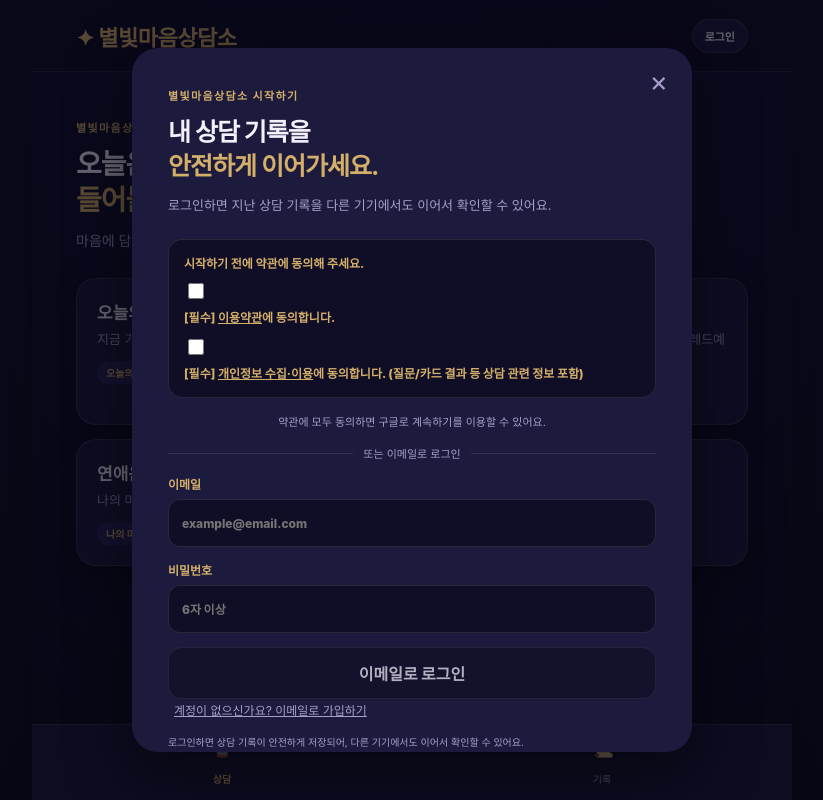
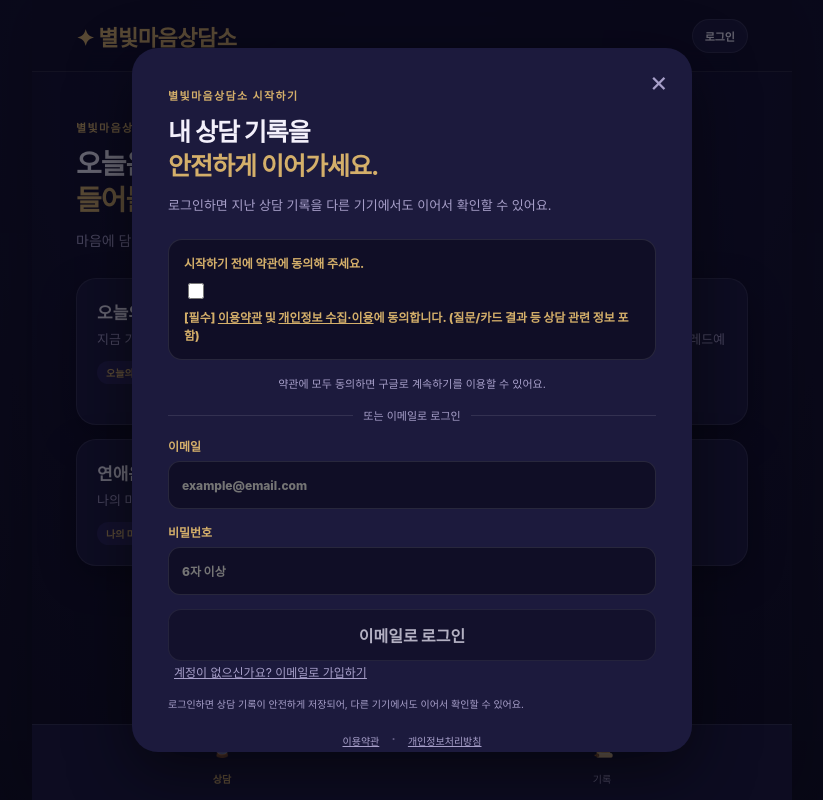
Before and after one commit to suji6838/byeolbit-tarot, a React (Vite) app: page / in a window 1280 px wide. Both pictures are taken after a click on the button "로그인". Shown: the whole page, without its empty margins (228-1051 px from the left). Built offline with nearby package versions, Linux system fonts and the light colour scheme; the HTML template or start-up script is replaced by a standard one.

Commit message:
약관 동의 체크박스를 이용약관+개인정보 통합 1개로 축소

```diff
--- a/src/components/Auth.tsx
+++ b/src/components/Auth.tsx
@@ -47,10 +47,9 @@ export default function Auth({ onClose, onComplete, member, onLogout }: Props) {
   const [email, setEmail] = useState('')
   const [password, setPassword] = useState('')
   const [agreedBefore, setAgreedBefore] = useState(() => localStorage.getItem(CONSENT_KEY) === '1')
-  const [agreeTerms, setAgreeTerms] = useState(false)
-  const [agreePrivacy, setAgreePrivacy] = useState(false)
+  const [agreeAll, setAgreeAll] = useState(false)
   const [legalView, setLegalView] = useState<'terms' | 'privacy' | null>(null)
-  const readyForAuth = agreedBefore || (agreeTerms && agreePrivacy)
+  const readyForAuth = agreedBefore || agreeAll
   const markAgreed = () => {
     localStorage.setItem(CONSENT_KEY, '1')
     setAgreedBefore(true)
@@ -193,12 +192,12 @@ export default function Auth({ onClose, onComplete, member, onLogout }: Props) {
           <div className="consent-box">
             <p className="consent-title">시작하기 전에 약관에 동의해 주세요.</p>
             <label className="consent-row">
-              <input type="checkbox" checked={agreeTerms} onChange={(e) => setAgreeTerms(e.target.checked)} />
-              <span>[필수] <button type="button" className="legal-link" onClick={() => setLegalView('terms')}>이용약관</button>에 동의합니다.</span>
-            </label>
-            <label className="consent-row">
-              <input type="checkbox" checked={agreePrivacy} onChange={(e) => setAgreePrivacy(e.target.checked)} />
-              <span>[필수] <button type="button" className="legal-link" onClick={() => setLegalView('privacy')}>개인정보 수집·이용</button>에 동의합니다. (질문/카드 결과 등 상담 관련 정보 포함)</span>
+              <input type="checkbox" checked={agreeAll} onChange={(e) => setAgreeAll(e.target.checked)} />
+              <span>
+                [필수] <button type="button" className="legal-link" onClick={() => setLegalView('terms')}>이용약관</button> 및{' '}
+                <button type="button" className="legal-link" onClick={() => setLegalView('privacy')}>개인정보 수집·이용</button>에 동의합니다.
+                (질문/카드 결과 등 상담 관련 정보 포함)
+              </span>
             </label>
           </div>
         )}
```
